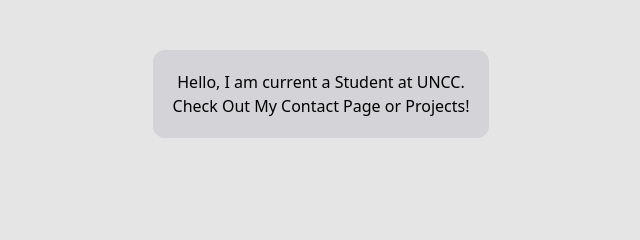
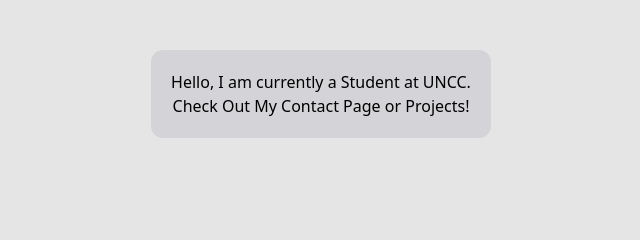
Before and after one commit to TeejMcSteez/pw, a plain HTML site: page index.html in a window 1280 px wide. Shown: the part 322-562 px from the top of the page, 319-959 px from the left. Drawn offline with nearby package versions, Linux system fonts and the light colour scheme.

Commit message:
Typo fix

```diff
--- a/index.html
+++ b/index.html
@@ -30,7 +30,7 @@
         class="flex flex-col justify-center items-center text-center p-5 rounded-xl bg-zinc-300"
       >
         <p>
-          Hello, I am current a Student at UNCC.<br />Check Out My Contact Page
+          Hello, I am currently a Student at UNCC.<br />Check Out My Contact Page
           or Projects!
         </p>
       </div>
```
